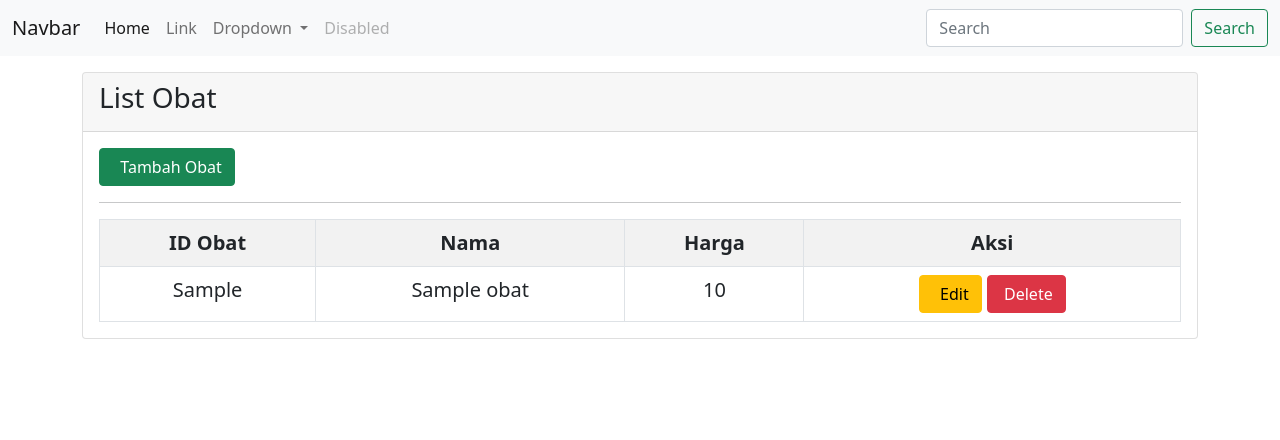
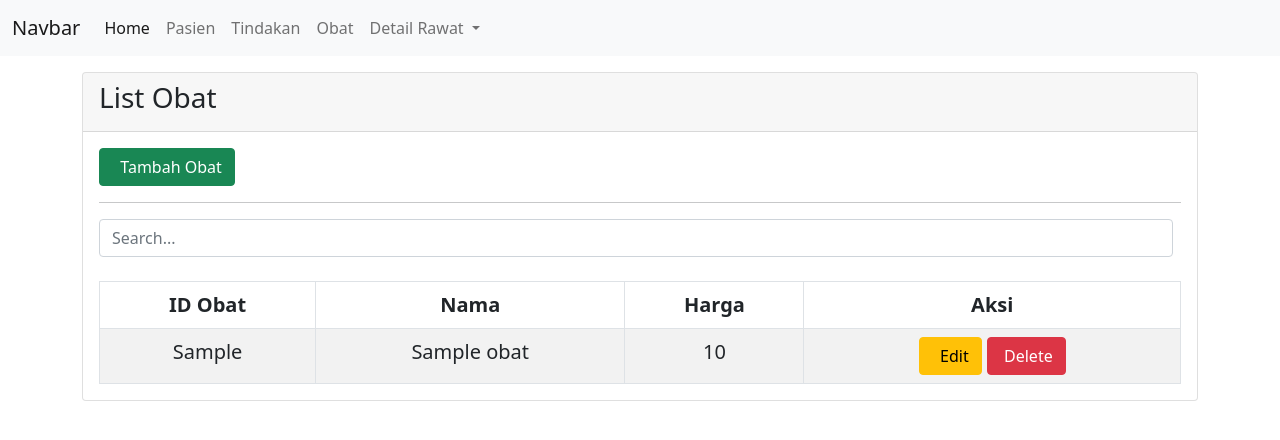
Before and after one commit to MIlyas777/KlinikFitria, a CodeIgniter app: page /KlinikFitria/index.php/obat/index in a window 1280 px wide. Shown: the top 440 px of the page. Run offline with CodeIgniter, Linux system fonts and the light colour scheme; tables that the repository leaves empty hold one stand-in row (values such as "Sample post"); data that the repository does not hold is empty; some libraries are stand-ins or nearby versions.

Commit message:
Fitur Obat by Richo

```diff
--- a/application/views/obat.php
+++ b/application/views/obat.php
@@ -21,18 +21,26 @@
   <div class="card-body">
   <a href="<?= base_url('Obat/tambah_obat');?>" type="button" class="btn btn-success"><i class="icon-plus"></i>&nbsp Tambah Obat</a>
   <hr>
+
+ <form class="d-flex">
+<input class="form-control me-2" type='text' id='input' onkeyup='searchTable()' type="search" placeholder="Search..." aria-label="Search">
+      </form>
+      <br>
   <blockquote class="blockquote mb-0">
       <?php echo $this->session->flashdata('msg_add_obat'); ?>
       <?php echo $this->session->flashdata('msg_update_obat'); ?>
       <?php echo $this->session->flashdata('msg_del_obat'); ?>
                       <table class="table table-bordered table-striped">
+                      <thead>
                       <tr style="text-align:center;">
                 <th>ID Obat</th>
                 <th>Nama</th>
                 <th>Harga</th>
                 <th>Aksi</th>
-</tr>
+            </tr>
+            </thead>
 
+            <tbody>
 <?php foreach($obat as $row){ ?>
         <tr style="text-align:center;">
 <td><?php echo $row->idobat?></td>
@@ -43,7 +51,7 @@
     <a href="Obat/delete_obat?id=<?php echo htmlspecialchars($row->idobat) ?>" title="delete" class="btn btn-danger" onclick="return confirm('Are you sure you want to delete this item')"><i class="icon-trash"></i>&nbspDelete</a></td>
 </tr>
          <?php }?>
-
+</tbody>
 
                                       </table>
     </blockquote>
@@ -54,8 +62,38 @@
             </div>
         </div>
     </div>
+</div>
 
 
-</div>
+<script>
+    function searchTable() {
+        var input;
+        var saring;
+        var status;
+        var tbody;
+        var tr;
+        var td;
+        var i;
+        var j;
+        input = document.getElementById("input");
+        saring = input.value.toUpperCase();
+        tbody = document.getElementsByTagName("tbody")[0];;
+        tr = tbody.getElementsByTagName("tr");
+        for (i = 0; i < tr.length; i++) {
+            td = tr[i].getElementsByTagName("td");
+            for (j = 0; j < td.length; j++) {
+                if (td[j].innerHTML.toUpperCase().indexOf(saring) > -1) {
+                    status = true;
+                }
+            }
+            if (status) {
+                tr[i].style.display = "";
+                status = false;
+            } else {
+                tr[i].style.display = "none";
+            }
+        }
+    }
+</script>
 
 <?php $this->load->view('template/footer');?>
--- a/application/views/template/header.php
+++ b/application/views/template/header.php
@@ -8,8 +8,7 @@
     <meta charset="UTF-8">
     <meta http-equiv="X-UA-Compatible" content="IE=edge">
     <meta name="viewport" content="width=device-width, initial-scale=1.0">
-
-     <link href="https://netdna.bootstrapcdn.com/font-awesome/3.2.1/css/font-awesome.css" rel="stylesheet">
+    <link href="https://netdna.bootstrapcdn.com/font-awesome/3.2.1/css/font-awesome.css" rel="stylesheet">
     <link href="https://cdn.jsdelivr.net/npm/bootstrap@5.0.2/dist/css/bootstrap.min.css" rel="stylesheet" integrity="sha384-EVSTQN3/azprG1Anm3QDgpJLIm9Nao0Yz1ztcQTwFspd3yD65VohhpuuCOmLASjC" crossorigin="anonymous">
     <!-- <title><?= $judulhlm ?></title> -->
 </head>
@@ -26,27 +25,29 @@
           <a class="nav-link active" aria-current="page" href="#">Home</a>
         </li>
         <li class="nav-item">
-          <a class="nav-link" href="#">Link</a>
+          <a class="nav-link" href="#">Pasien</a>
+        </li>
+        <li class="nav-item">
+          <a class="nav-link" href="#">Tindakan</a>
+        </li>
+        <li class="nav-item">
+          <a class="nav-link" href="<?php echo base_url('obat');?>">Obat</a>
         </li>
         <li class="nav-item dropdown">
           <a class="nav-link dropdown-toggle" href="#" id="navbarDropdown" role="button" data-bs-toggle="dropdown" aria-expanded="false">
-            Dropdown
+          Detail Rawat
           </a>
           <ul class="dropdown-menu" aria-labelledby="navbarDropdown">
-            <li><a class="dropdown-item" href="#">Action</a></li>
-            <li><a class="dropdown-item" href="#">Another action</a></li>
+            <li><a class="dropdown-item" href="#"></a></li>
+            <li><a class="dropdown-item" href="#">Rawat</a></li>
             <li><hr class="dropdown-divider"></li>
-            <li><a class="dropdown-item" href="#">Something else here</a></li>
+            <li><a class="dropdown-item" href="#">Rawat tindakan</a></li>
+            <li><hr class="dropdown-divider"></li>
+            <li><a class="dropdown-item" href="#">Rawat obat</a></li>
           </ul>
         </li>
-        <li class="nav-item">
-          <a class="nav-link disabled" href="#" tabindex="-1" aria-disabled="true">Disabled</a>
-        </li>
       </ul>
-      <form class="d-flex">
-        <input class="form-control me-2" type="search" placeholder="Search" aria-label="Search">
-        <button class="btn btn-outline-success" type="submit">Search</button>
-      </form>
+
     </div>
   </div>
 </nav>
```
